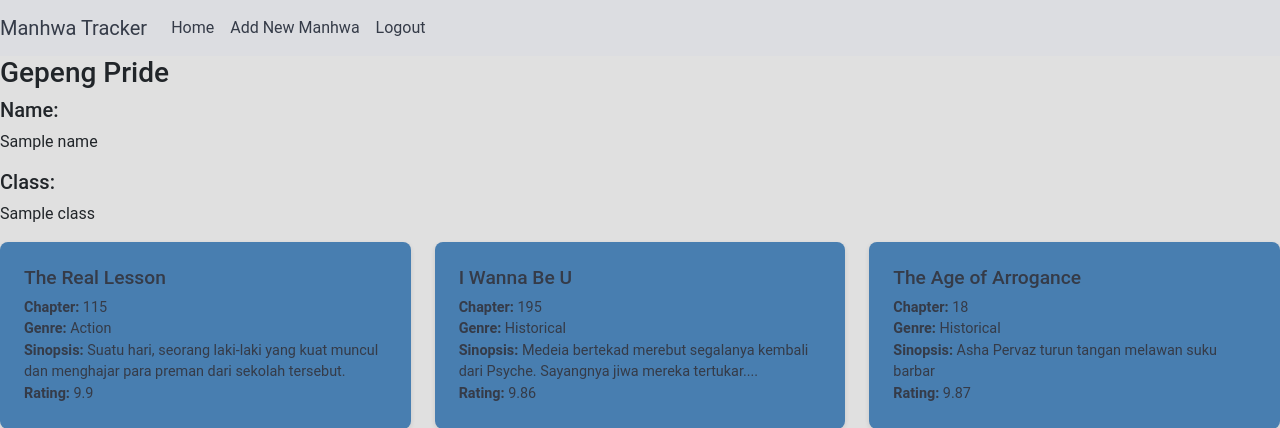
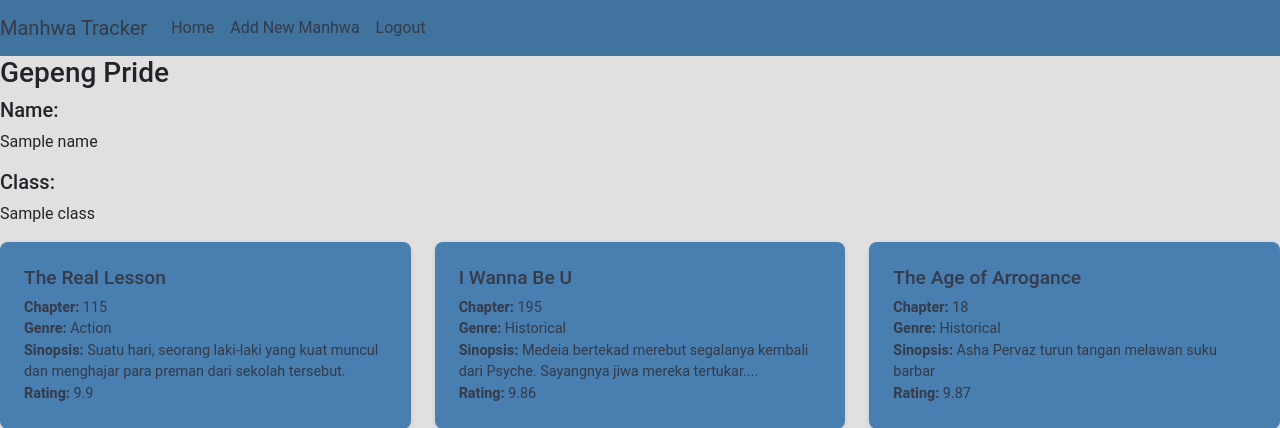
Before and after one commit to clvdyo/manhwa-tracker, a Django app: template main/templates/main.html in a window 1280 px wide. Shown: the top 428 px of the page. Run offline with Django 5.2, Linux system fonts and the light colour scheme; data comes from the database, SQL or seed files in the repository; both versions use the stored data as it was after the commit; the template is opened without the code that fills it: most values are stand-ins (such as "Sample title", 1, 10 or a date in 2020).

Commit message:
modified:   main/templates/main.html

```diff
--- a/main/templates/main.html
+++ b/main/templates/main.html
@@ -28,7 +28,7 @@
   }
 
   .navbar {
-    background-color: #dcdde1;
+    background-color: #40739e;
   }
 
   .navbar-brand {
@@ -41,7 +41,7 @@
   }
 
   .navbar-nav .nav-link:hover {
-    color: #487eb0;
+    color: #78e08f;
   }
 
   .navbar-nav .nav-link.active {
```
Also changed, not shown: db.sqlite3.
